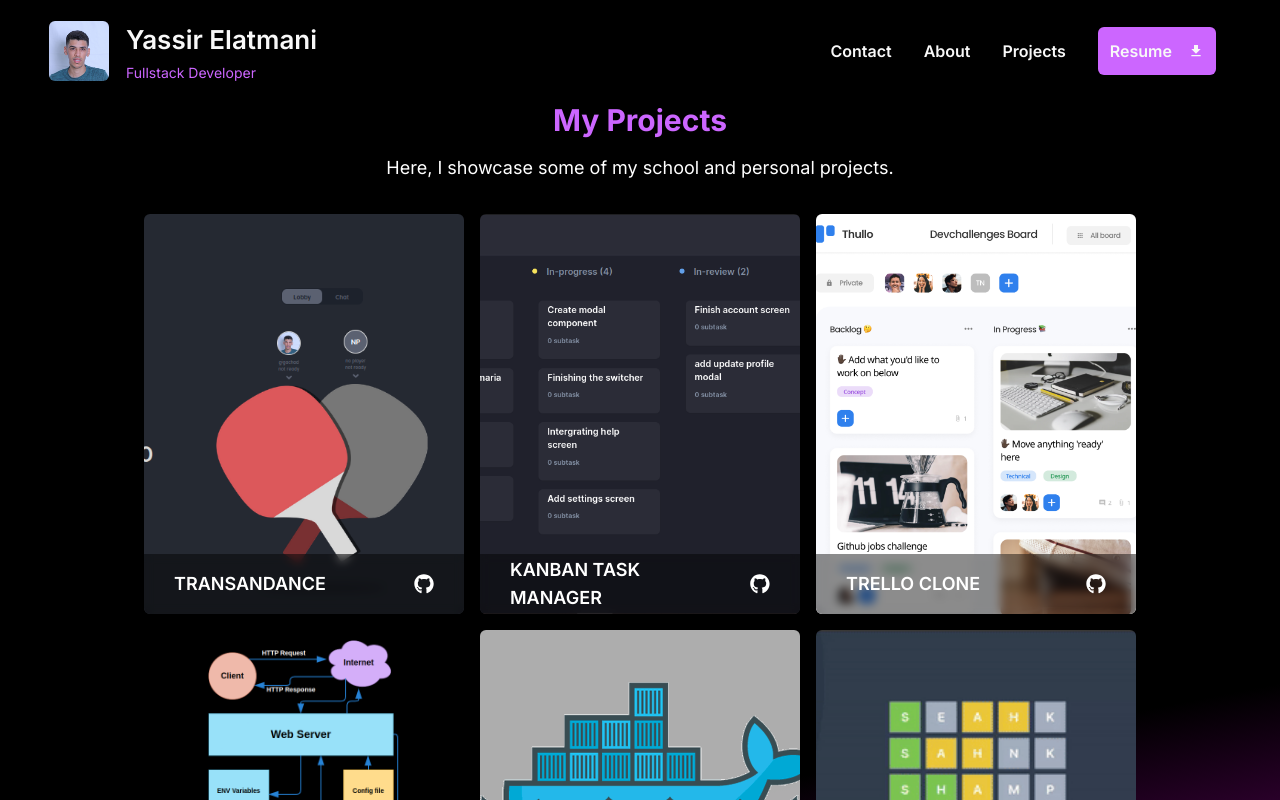
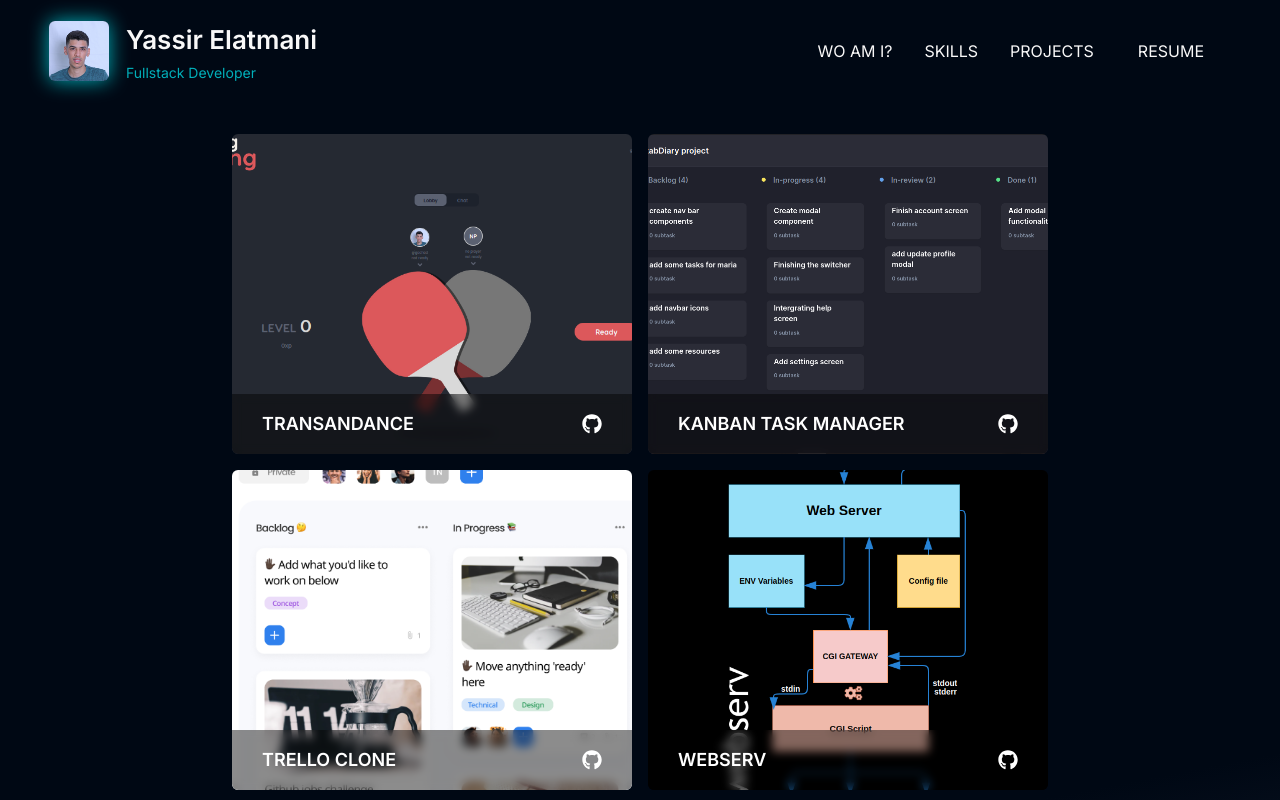
Before and after one commit to yassir58/my-portfolio, a Next.js app: page /projects in a window 1280 px wide. Shown: the top 800 px of the page. Built offline with nearby package versions, Linux system fonts and the light colour scheme.

Commit message:
Feat: add contact me modal

```diff
--- a/src/app/_components/Card.tsx
+++ b/src/app/_components/Card.tsx
@@ -6,13 +6,13 @@ import { GrFormView } from "react-icons/gr";
 interface props {
     image: string
     title: string
-    subtitle: string
+    tech: string[]
     description:string
     link:string
     view?: string
 }
-const Card:React.FC<props> = ({image, title, subtitle, description, link, view}) => {
-    return (<div className={`relative w-[320px] h-[400px] rounded-md overflow-hidden ${ui.card}`}>
+const Card:React.FC<props> = ({image, title, tech, description, link, view}) => {
+    return (<div className={`relative h-[320px] w-[400px] rounded-md overflow-hidden ${ui.card}`}>
         <img className="w-full h-full object-cover" src={image}/>
         <div className={`w-full p-[30px] h-[50px] absolute bg-black/45 ${ui.header} flex gap-4 items-center justify-between`}>
         <h1 className=' text-lg text-white font-semibold'>{title}</h1>
@@ -21,16 +21,24 @@ const Card:React.FC<props> = ({image, title, subtitle, description, link, view})
 
         <div className={`w-full p-[30px] h-full absolute top-0  bg-black/45 ${ui.cardBody} flex gap-4 flex-col`}>
             <h1 className=' text-[34px] text-white font-semibold'>{title}</h1>
-            <h3 className='text-[14px] bg-[#BB48DA] rounded-md p-1 flex justify-center font-semibold text-white'>{subtitle}</h3>
+            <div className='flex gap-2 flex-wrap justify-start items-center'>
+                {
+                    tech.map((tech, index)=> {
+                        return <span className={`${ui.tech}`} key={index}>{tech}</span>
+                    })
+                }
+            </div>
             <p className='text-sm text-white'>{description}</p>
-            <div className='flex justify-start items-center gap-4'>
-            <Link className='flex justify-between items-center bg-[#BB48DA] text-white hover:opacity-90 w-[160px] rounded-md p-3' href={link}>
-                <p>Check Project</p>
+            <div className='flex justify-start items-center gap-6'>
+            <Link className={`${ui.glowingButton} flex justify-center items-center gap-4`} href={link}>
+                <p>Check </p>
                  <FaGithub className='text-[20px]' />
 
             </Link>
-           {view ? <Link className='flex justify-center items-center bg-white/45 text-white hover:opacity-90  rounded-md p-3' href={view}>
+           {view ? <Link className='flex justify-center items-center gap-2 text-white hover:text-[#00afb9]' href={view}>
                  <GrFormView className='text-[25px]' />
+            View
+
             </Link> : ''}
             </div>
         </div>
--- a/src/app/_components/Header.tsx
+++ b/src/app/_components/Header.tsx
@@ -7,6 +7,7 @@ import { MdMenu } from "react-icons/md";
 import { useEffect, useState } from "react";
 import { RxCross1 } from "react-icons/rx";
 import { usePathname, useRouter } from "next/navigation";
+import ui from "../../styles/ui.module.css"
 
 //
 const Header:React.FC = () => {
@@ -43,35 +44,35 @@ const Header:React.FC = () => {
 
     return (<div className='w-[90%] h-[70px] my-4 rounded-xl flex justify-between items-center'>
         <div className="flex gap-4 justify-start items-center">
-            <Image width={60} height={60} src={'/yelatman.jpg'} alt="profile" className="rounded-md mx-[-15px]"/>
+            <Image width={60} height={60} src={'/yelatman.jpg'} alt="profile" className={`rounded-md mx-[-15px] ${ui.glowing}`}/>
             <div className='flex flex-col gap-1 justify-start items-start pl-4'>
                 <h1 className='text-[#F8F8F8] text-[26px] font-semibold'>Yassir Elatmani</h1>
-                <p className="text-sm text-[hsl(280,100%,70%)]">Fullstack Developer</p>
+                <p className="text-sm text-[#00afb9]">Fullstack Developer</p>
             </div>
         </div>
 
 
-     <div className={`w-[100vw] h-[100vh] flex justify-center items-center top-0 left-0 z-50 bg-black ${isOpen ? 'fixed': 'hidden'}`}>
+     <div className={`w-[100vw] h-[100vh] flex justify-center items-center top-0 left-0 z-50 ${ui.gradient} ${isOpen ? 'fixed': 'hidden'}`}>
         <div className="items-center justify-start gap-8 flex flex-col">
-        <Link className='text-[16px] text-[#F8F8F8] font-semibold'  href={'/'} onClick={() =>
+        <Link className='text-[16px] text-[#F8F8F8] hover:text-[#00afb9] '  href={'/'} onClick={() =>
             {
                 setIsOpen (false)
 
         }}>
-                Contact
+                WO AM I?
             </Link>
-            <Link className='text-[16px] text-[#F8F8F8] font-semibold' href={'/about'} onClick={() => {
+            <Link className='text-[16px] text-[#F8F8F8] hover:text-[#00afb9] ' href={'/skills'} onClick={() => {
                 setIsOpen (false)
 
                 }}>
-                About
+                SKILLS
             </Link>
-            <Link className='text-[16px] text-[#F8F8F8] font-semibold' href={'/projects'} onClick={() => {
+            <Link className='text-[16px] text-[#F8F8F8] hover:text-[#00afb9] ' href={'/projects'} onClick={() => {
                 setIsOpen (false)
                 }}>
-                Projects
+                PROJECTS
             </Link>
-            <button onClick={handleDownload} className='text-[16px] flex gap-4 text-[#F8F8F8] font-semibold bg-[hsl(280,100%,70%)] justify-center items-center rounded-md hover:opacity-90 p-3 ' >
+            <button onClick={handleDownload} className={`${ui.glowingButton} flex gap-4 justify-center items-center`} >
                 <p>Resume</p>
                 <MdFileDownload/>
             </button>
@@ -81,19 +82,18 @@ const Header:React.FC = () => {
 
         <div className="items-center justify-start gap-8 flex">
 
-        <Link className='text-[16px] text-[#F8F8F8] font-semibold lg:block hidden ' href={'/'}>
-                Contact
+        <Link className='text-[16px] text-[#F8F8F8] hover:text-[#00afb9]  lg:block hidden ' href={'/'}>
+                WO AM I?
             </Link>
-            <Link className='text-[16px] text-[#F8F8F8] font-semibold lg:block hidden ' href={'/about'}>
-                About
+            <Link className='text-[16px] text-[#F8F8F8] hover:text-[#00afb9]  lg:block hidden ' href={'/skills'}>
+                SKILLS
             </Link>
-            <Link className='text-[16px] text-[#F8F8F8] font-semibold lg:block hidden ' href={'/projects'}>
-                Projects
+            <Link className='text-[16px] text-[#F8F8F8] hover:text-[#00afb9]  lg:block hidden ' href={'/projects'}>
+                PROJECTS
             </Link>
 
-            <button onClick={handleDownload} className='text-[16px]  gap-4 text-[#F8F8F8] font-semibold bg-[hsl(280,100%,70%)] justify-center items-center rounded-md hover:opacity-90 p-3 hidden lg:flex ' >
-                <p>Resume</p>
-                <MdFileDownload/>
+            <button onClick={handleDownload} className='text-[16px]  gap-4 text-[#F8F8F8]  justify-center items-center  hover:opacity-90 p-3 hidden lg:flex ' >
+                RESUME
             </button>
             <MdMenu className="lg:hidden text-white hover:opacity-85 hover:scale-105" onClick={() => setIsOpen (true)}/>
         </div>
--- a/src/app/layout.tsx
+++ b/src/app/layout.tsx
@@ -25,7 +25,7 @@ export default function RootLayout({
   return (
     <html lang="en">
       <body className={`font-sans ${inter.variable} `} >
-      <main className={`${ui.gradientBg} flex min-h-screen flex-col items-center justify-start bg-[#060606] text-white`} >
+      <main className={`${ui.gradientBg} flex min-h-screen flex-col items-center justify-start  text-white`} >
       <Header />
       {children}
       <Analytics />
--- a/src/app/projects/page.tsx
+++ b/src/app/projects/page.tsx
@@ -1,11 +1,12 @@
 import Card from "../_components/Card"
+import ui from "../../styles/ui.module.css"
 
 const page:React.FC = () => {
 
     const projects = [ {
         image:'ft_transandance.png',
         title:'TRANSANDANCE',
-        subtitle:'Web Developement',
+        tech:["Next.js","Chakra ui", "Nest.js", "Typescript"],
         description:'Experience an exhilarating online multiplayer Pong game, fueled by the robust 42 network OAuth 2.0. The game boasts an invite-based matchmaking system, a feature-rich chat system, and a host of other exciting features',
         link:'https://github.com/yassir58/ft_transcendence'
     },
@@ -13,7 +14,7 @@ const page:React.FC = () => {
     {
         image:'kanban.png',
         title:'KANBAN TASK MANAGER',
-        subtitle:'Web Developement',
+        tech:["Next.js","Tailwind css", "Trpc", "Typescript"],
         description:'A Kanban-style task manager that enables users to efficiently manage and organize their tasks while facilitating seamless collaboration with others.',
         link:'https://github.com/yassir58/next-task-manger',
         view:'https://kanban-task-manger.vercel.app/'
@@ -22,7 +23,7 @@ const page:React.FC = () => {
     {
         image:'trello-clone.png',
         title:'TRELLO CLONE',
-        subtitle:'Web Developement',
+        tech:["Next.js","Chakra ui", "Nest.js", "Typescript"],
         description:'Introducing a Trello clone that empowers users to seamlessly create and customize boards, efficiently organize tasks, and foster collaboration by inviting users to join workspaces.',
         link:'https://github.com/yassir58/Trello-clone'
 
@@ -31,7 +32,7 @@ const page:React.FC = () => {
     {
         image:'webserv.png',
         title:'WEBSERV',
-        subtitle:'Unix System Programming',
+        tech:["C++","Shell", "PHP", "Makefile"],
         description:'Presenting a configurable web server crafted in C++, adept at supporting both static and dynamic content through CGI scripts. This robust server is built on the HTTP protocol, providing a versatile platform for web hosting',
         link:'https://github.com/yassir58/webserv'
 
@@ -39,29 +40,24 @@ const page:React.FC = () => {
     {
     image:'docker.png',
         title:'INCEPTION',
-        subtitle:'System Administration & Devops',
+        tech:["Shell","Wordpress", "Docker", "Nginx", "PHP"],
         description:'This 42 school project is designed to expand your understanding of system administration through the practical application of Docker.',
         link:'https://github.com/yassir58/Inception-42'
     },
     {
         image:'wordlegame.gif',
             title:'WORDLE GAME PLATFORM',
-            subtitle:'Web Developement',
-            description:'Wordle game platform offering guest and user login options, complete with game statistics, history tracking, a user-friendly guide, interactive challenges, and customizable light and dark modes for an enhanced gaming experience.',
+            tech:["Next.js","Tailwind css", "Trpc", "Typescript"],
+            description:'Wordle game platform offering guest and user login options, complete with game statistics, history tracking.',
             link:'https://github.com/yassir58/wordle-game'
         }
 ]
     return (<div className="flex flex-col w-[95%] h-full justify-start items-center">
-        <div className='flex flex-col justify-center items-center gap-4 text-center'>
-        <h3 className="text-3xl font-bold text-[hsl(280,100%,70%)]">
-          My Projects
-        </h3>
-        <p className="text-white text-lg">Here, I showcase some of my school and personal projects.</p>
-        </div>
+
         <div className='flex pt-8 pb-4 gap-4 justify-center items-start flex-wrap'>
             {
                 projects.map ((project, index) => {
-                    return <Card  key={index} link={project.link} view={project?.view} image={project.image} title={project.title} subtitle={project.subtitle} description={project.description}/>
+                    return <Card  key={index} link={project.link} view={project?.view} image={project.image} title={project.title} tech={project.tech} description={project.description}/>
                 })
             }
         </div>
--- /dev/null
+++ b/src/app/skills/page.tsx
@@ -0,0 +1,64 @@
+import Link from "next/link";
+import ui from "../../styles/ui.module.css";
+import Image from "next/image";
+import { IoIosArrowRoundForward } from "react-icons/io";
+
+const page: React.FC = () => {
+  return (
+    <div
+      className={`flex h-full w-[90%] flex-wrap items-center justify-center gap-4 rounded-xl p-4 pt-12 text-white  `}
+    >
+      <img src="/42graph.png" alt="graph" />
+      <div className={`flex max-w-xl  flex-col gap-4 justify-center `}>
+        <h3 className={`text-3xl font-bold  ${ui.textGradient} pb-4`}>
+          MY SKILLS
+        </h3>
+        <div className="text-lg flex gap-3 flex-wrap">
+
+          <span className="pr-3 text-[#00afb9]">Laguages: </span>
+          <span className={`${ui.tag}`}>JAVASCRIPT </span>
+          <span className={`${ui.tag}`}>JAVA</span>
+          <span className={`${ui.tag}`}>C</span>
+          <span className={`${ui.tag}`}>C++</span>
+
+        </div>
+        <div className="text-lg flex gap-3 flex-wrap">
+
+          <span className="pr-3 text-[#00afb9]">Front-end: </span>
+          <span className={`${ui.tag}`}> REACT.JS</span>
+          <span className={`${ui.tag}`}>NEXT.JS</span>
+          <span className={`${ui.tag}`}>TAILWIND CSS</span>
+          <span className={`${ui.tag}`}>SASS</span>
+          <span className={`${ui.tag}`}>SHAKRA UI</span>
+
+        </div>
+        <div className="text-lg flex gap-3 flex-wrap">
+
+          <span className="pr-3 text-[#00afb9]">Back-end: </span>
+          <span className={`${ui.tag}`}>EXPRESS.JS </span>
+          <span className={`${ui.tag}`}>SPRING BOOT</span>
+          <span className={`${ui.tag}`}>PISMA</span>
+          <span className={`${ui.tag}`}>TYPESCRIPT</span>
+          <span className={`${ui.tag}`}>TRPC</span>
+
+        </div>
+        <div className="text-lg flex gap-3 flex-wrap">
+
+          <span className="pr-3 text-[#00afb9]">DevOps: </span>
+          <span className={`${ui.tag}`}>DOCKER </span>
+          <span className={`${ui.tag}`}>ANSIBLE</span>
+          <span className={`${ui.tag}`}>JENKINS</span>
+          <span className={`${ui.tag}`}>KUBERNETES</span>
+          <span className={`${ui.tag}`}>AWS</span>
+          <span className={`${ui.tag}`}>TERRAFORM</span>
+        </div>
+        <Link href="/projects" className="text-[#00afb9] flex gap-2 hover:decoration-1 hover:underline justify-start items-center">
+          My Projects
+          <IoIosArrowRoundForward />
+        </Link>
+      </div>
+    </div>
+  );
+};
+
+export default page;
--- a/src/styles/ui.module.css
+++ b/src/styles/ui.module.css
@@ -1,5 +1,5 @@
 .gradient {
-    background-image: radial-gradient(circle farthest-corner at 10% 20%, #111111 0%, #000000 90%);
+    background-image: radial-gradient(circle farthest-corner at 10% 20%, #1b263b 0%, #000814 90%);
   }
 
   .cardBody {
@@ -26,13 +26,52 @@
   }
 
   .textGradient {
-    font-size: 72px;
-    background: -webkit-linear-gradient(hsl(280,100%,70%), #333);
+    background: -webkit-linear-gradient(#00afb9, #333);
     -webkit-background-clip: text;
     -webkit-text-fill-color: transparent;
   }
 
   .gradientBg {
     background: rgb(0,0,0);
-background: linear-gradient(169deg, rgba(0,0,0,1) 72%, rgba(128,0,128,1) 100%);
+  background: linear-gradient(169deg, #000814 72%, #1b263b 100%);
   }
+
+  .glowingButton {
+    width:130px;
+    color:white;
+    background: #00afb9;
+    border-radius: 4px;
+    text-transform: uppercase;
+    padding: 5px;
+    text-decoration: none;
+    text-align: center;
+    cursor: pointer;
+    box-shadow: 0 0 20px #00afb9;
+    font-weight: 600;
+    font-size: 16px;
+
+  }
+
+  .glowing {
+    box-shadow: 0 0 20px #00afb9;
+  }
+
+  .tag {
+    padding:5px 10px ;
+    border-radius: 5px;
+    border: 1px solid;
+    border-color: white;
+    background: transparent;
+    font-size: 15px;
+    font-weight: 500;
+    box-shadow: 0 0 5px #fff;
+  }
+
+  .tech {
+    padding:2px 5px;
+    /* margin: 2px; */
+    border-radius: 5px;
+    border: 1px solid;
+    border-color: #00afb9;
+    box-shadow: 0 0 20px #00afb9;
+  }
```
Also changed, not shown: src/app/_components/Modal.tsx (added, +76 -0 lines), src/app/about/page.tsx (deleted, +0 -39 lines), src/app/page.tsx (+31 -13 lines).
